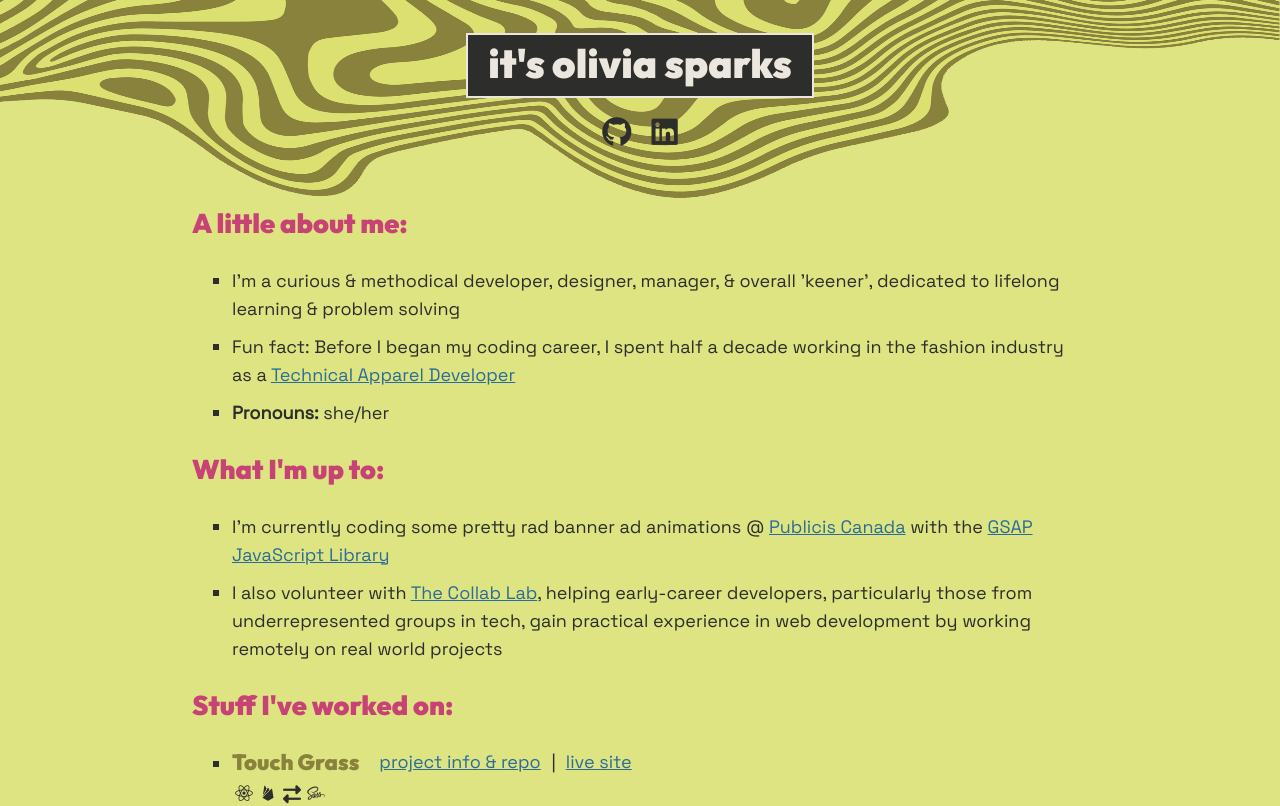
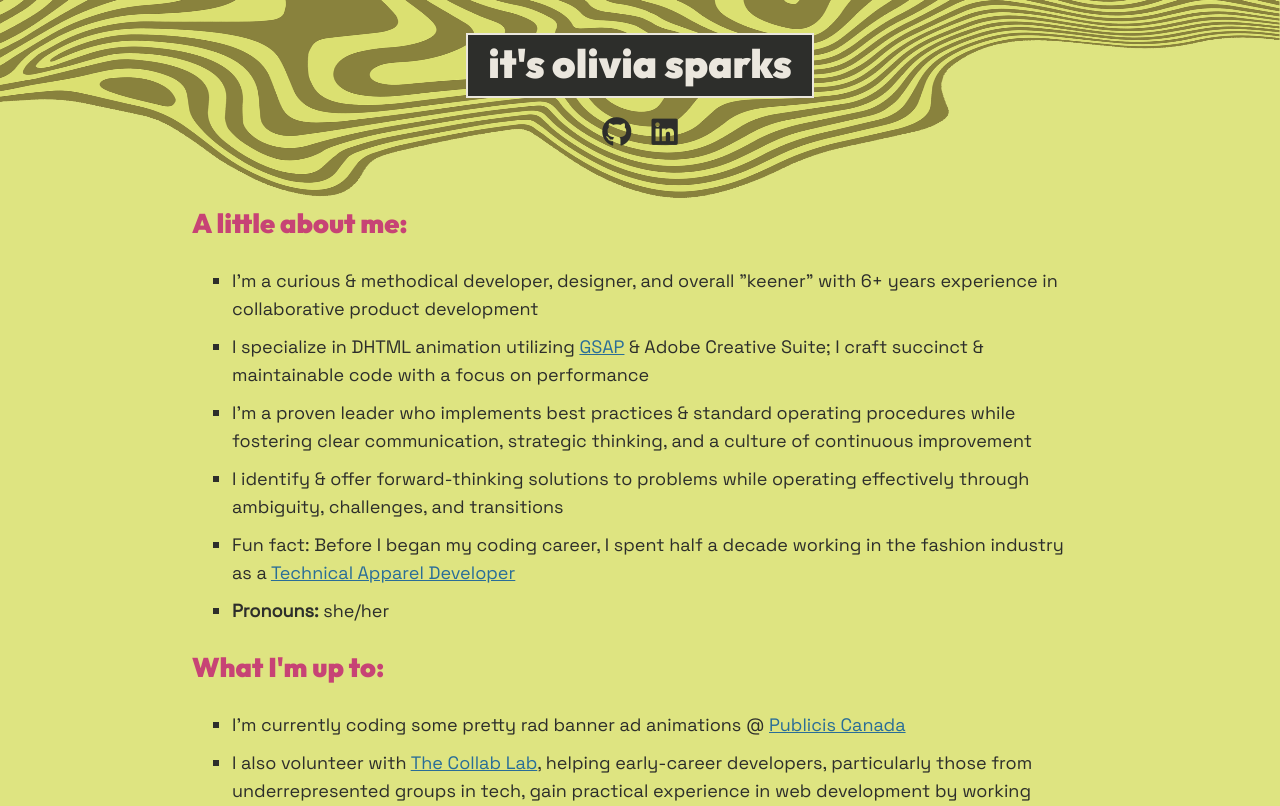
Before and after one commit to itsoliviasparks/itsoliviasparks-portfolio, a React (Create React App) app: page / in a window 1280 px wide. Shown: the top 806 px of the page. Built offline with nearby package versions, Linux system fonts and the light colour scheme; a web font is replaced by a local one.

Commit message:
Copy updates

```diff
--- a/src/Components/About.js
+++ b/src/Components/About.js
@@ -1,4 +1,6 @@
 import { Link } from 'react-router-dom';
+
+import externalLinks from '../assets/externalLinks';
 
 const About = () => {
     return (
@@ -8,7 +10,16 @@ const About = () => {
             </h2>
             <ul>
                 <li>
-                    I'm a curious & methodical developer, designer, manager, & overall 'keener', dedicated to lifelong learning & problem solving
+                    I’m a curious & methodical developer, designer, and overall "keener" with 6+ years experience in collaborative product development
+                </li>
+                <li>
+                    I specialize in DHTML animation utilizing <Link to={externalLinks.gsap}>GSAP</Link> & Adobe Creative Suite; I craft succinct & maintainable code with a focus on performance
+                </li>
+                <li>
+                    I’m a proven leader who implements best practices & standard operating procedures while fostering clear communication, strategic thinking, and a culture of continuous improvement
+                </li>
+                <li>
+                    I identify & offer forward-thinking solutions to problems while operating effectively through ambiguity, challenges, and transitions
                 </li>
                 <li>
                     Fun fact: Before I began my coding career, I spent half a decade working in the fashion industry as a <Link to='/tech-design-work'>Technical Apparel Developer</Link>
--- a/src/Components/Currently.js
+++ b/src/Components/Currently.js
@@ -10,7 +10,7 @@ const Currently = () => {
             </h2>
             <ul>
                 <li>
-                I'm currently coding some pretty rad banner ad animations @ <Link to={externalLinks.work}>Publicis Canada</Link> with the <Link to={externalLinks.gsap}>GSAP JavaScript Library</Link>
+                I'm currently coding some pretty rad banner ad animations @ <Link to={externalLinks.work}>Publicis Canada</Link>
                 </li>
                 <li>
                     I also volunteer with <Link to={externalLinks.collabLabSite}>The Collab Lab</Link>, helping early-career developers, particularly those from underrepresented groups in tech, gain practical experience in web development by working remotely on real world projects
```
